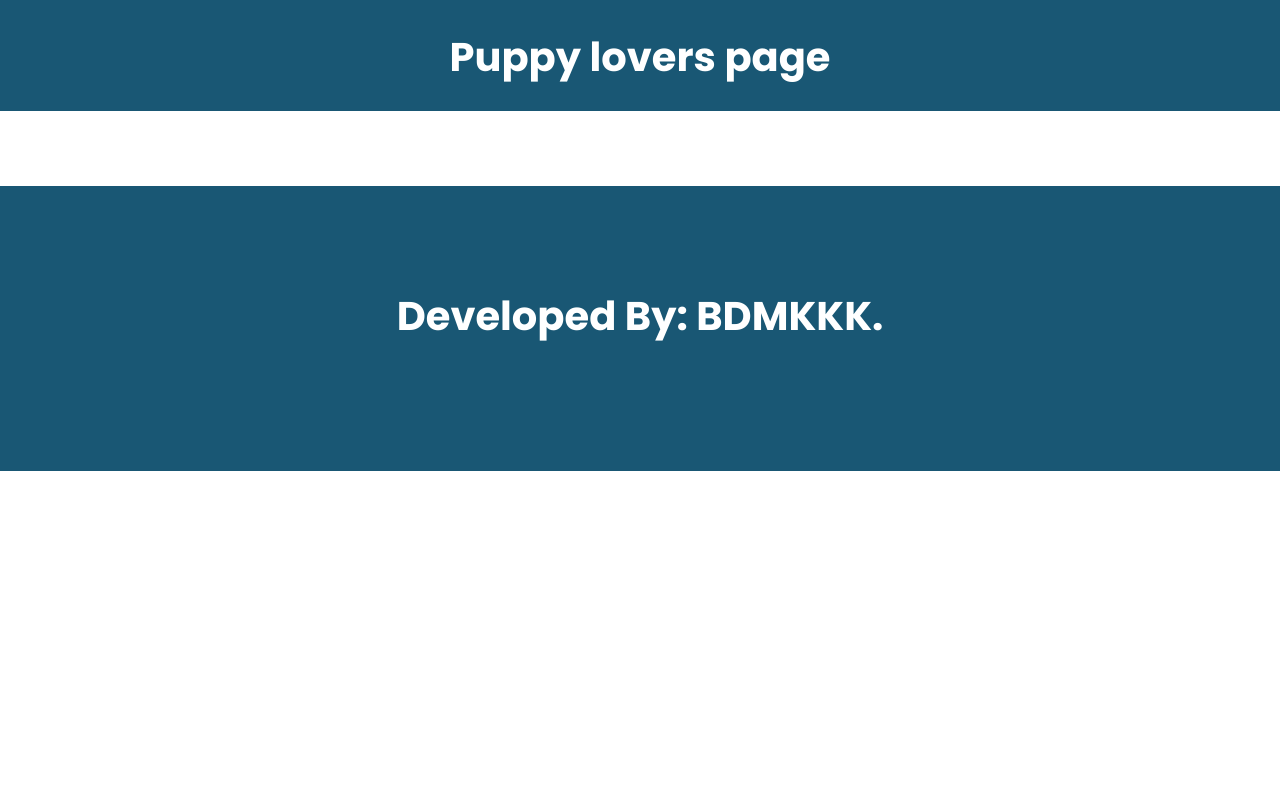
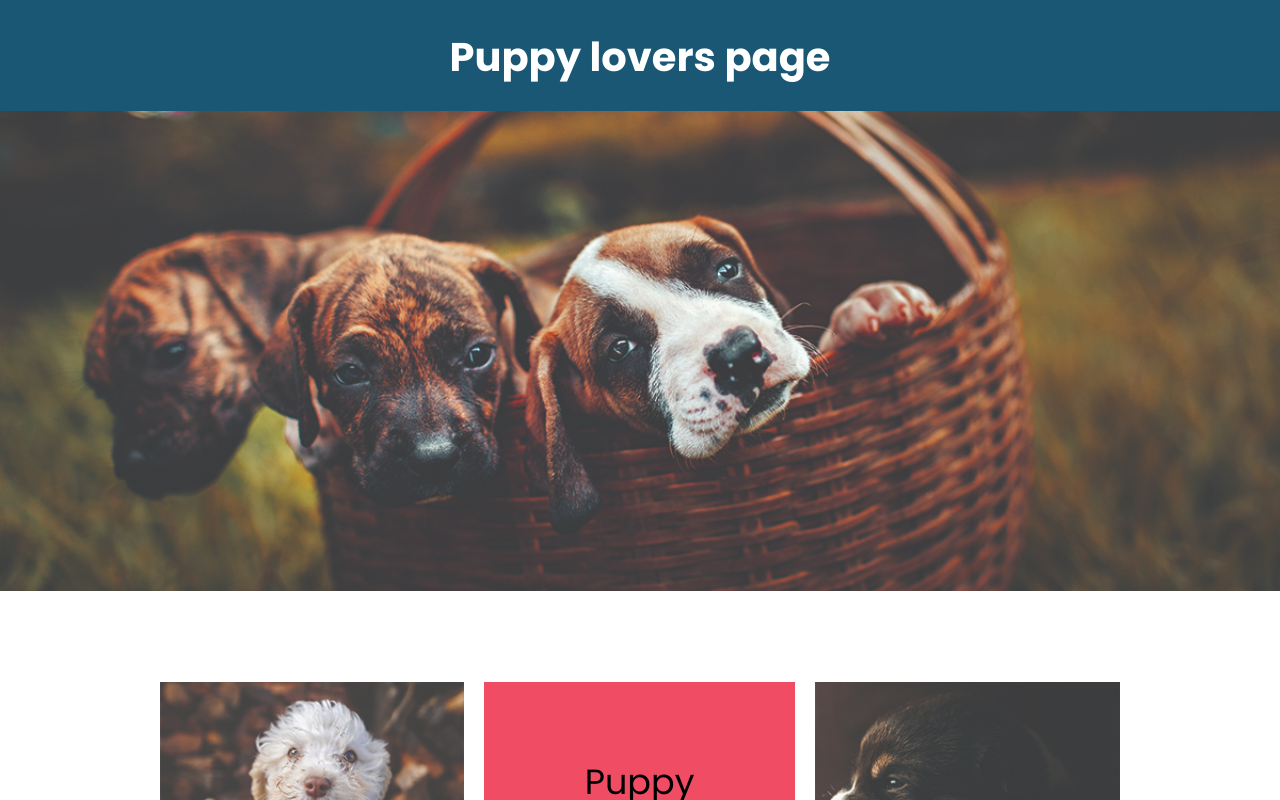
Before and after one commit to kasimnurlgn/PuppyReact, a React (Vite) app: page / in a window 1280 px wide. Shown: the top 800 px of the page. Built offline with nearby package versions, Linux system fonts and the light colour scheme.

Commit message:
body section added

```diff
--- a/src/App.css
+++ b/src/App.css
@@ -10,5 +10,5 @@ body {
 }
 
 /* git add .
-git commit -m "footer section added"
+git commit -m "body section added"
 git push  */
--- a/src/App.jsx
+++ b/src/App.jsx
@@ -7,7 +7,7 @@ function App() {
   return (
     <>
       <Header />
-      {/* <Body /> */}
+      <Body />
       <Footer />
     </>
   );
```
